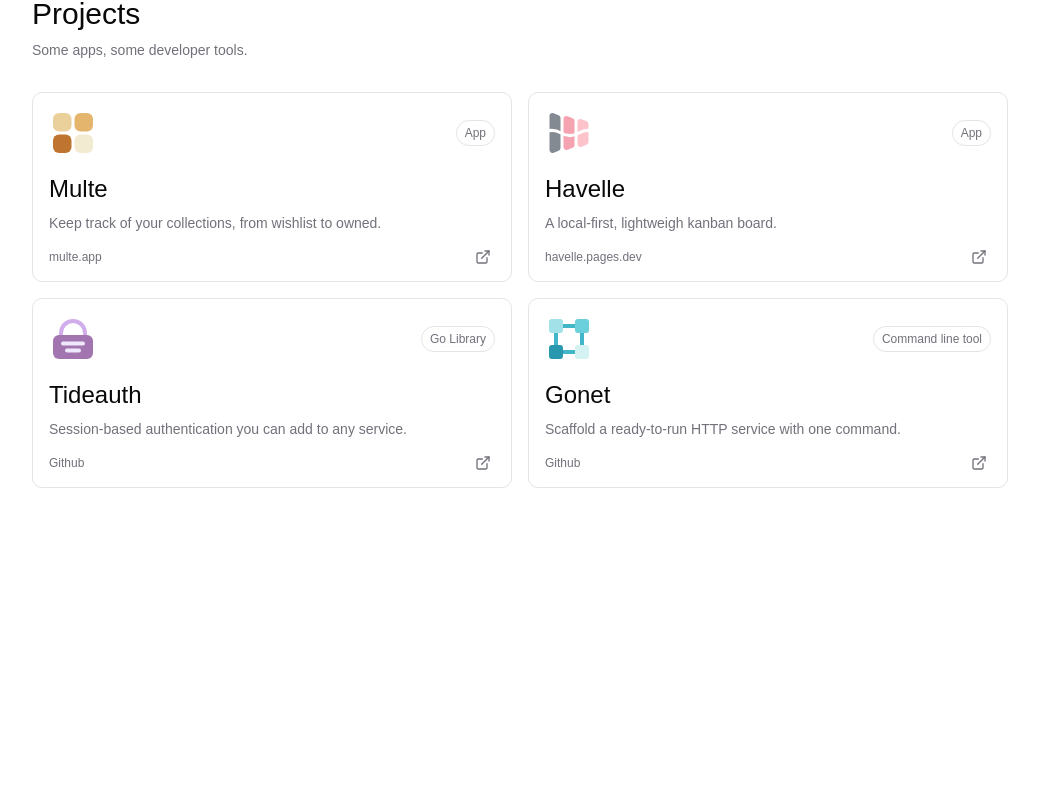
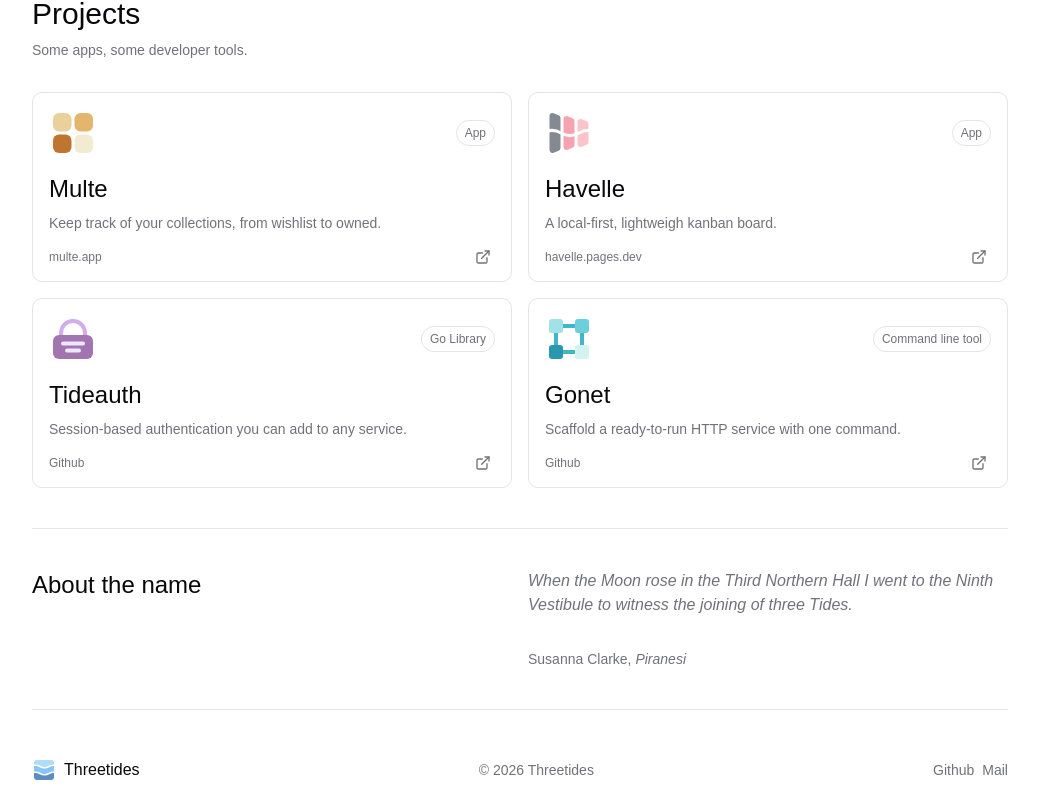
Before and after one commit to threetides/threetides, a React (Vite) app: page / in a window 1280 px wide. Shown: the part 436-1242 px from the top of the page, without its empty margins (120-1159 px from the left). Before the commit the page ends 948 px from the top, so only its background shows below. Built offline with nearby package versions, Linux system fonts and the light colour scheme.

Commit message:
Added "About name" section and footer

```diff
--- a/src/App.tsx
+++ b/src/App.tsx
@@ -9,6 +9,7 @@ import multe from "@/assets/multe.svg"
 import havelle from "@/assets/havelle.svg"
 import tideauth from "@/assets/tideauth.svg"
 import gonet from "@/assets/gonet.svg"
+import { Footer } from "./features/navigation/Footer"
 
 export const App: FC = () => {
   const darkMode = useAtomValue(darkModeAtom)
@@ -37,9 +38,7 @@ export const App: FC = () => {
           </p>
           <div className="grid w-fit grid-flow-col auto-cols-fr gap-2">
             <Button size="lg" render={<a href="#projects">See the projects</a>} />
-            <Button variant="link" size="lg">
-              About the name
-            </Button>
+            <Button variant="link" size="lg" render={<a href="#about-name">About the name</a>} />
           </div>
         </div>
         <Separator />
@@ -156,7 +155,26 @@ export const App: FC = () => {
             </a>
           </div>
         </section>
+        <Separator />
+        <section id="about-name" className="flex flex-col gap-8">
+          <div className="grid gap-4 sm:grid-cols-2">
+            <h3 className="text-2xl" id="projects">
+              About the name
+            </h3>
+            <div className="flex flex-col gap-8">
+              <i className="text-muted-foreground">
+                When the Moon rose in the Third Northern Hall I went to the Ninth Vestibule to
+                witness the joining of three Tides.
+              </i>
+              <p className="text-muted-foreground text-sm font-light">
+                Susanna Clarke, <i>Piranesi</i>
+              </p>
+            </div>
+          </div>
+        </section>
+        <Separator />
       </main>
+      <Footer />
     </div>
   )
 }
--- /dev/null
+++ b/src/features/navigation/Footer.tsx
@@ -0,0 +1,36 @@
+import type { FC } from "react"
+import threetides from "@/assets/threetides.svg"
+import { Button } from "@/components/ui/button"
+import { GitBranch, Mail } from "lucide-react"
+
+const currentDate = new Date()
+const currentYear = currentDate.getFullYear()
+
+export const Footer: FC = () => {
+  return (
+    <div>
+      <div className="flex flex-col gap-4  p-6 max-w-5xl m-auto min-[425px]:flex-row min-[425px]:items-center min-[425px]:justify-between">
+        <div className="flex items-center gap-2">
+          <img src={threetides} alt="Threetides favicon" className="h-6" />
+          <span>Threetides</span>
+        </div>
+        <span className="text-sm text-muted-foreground">© {currentYear} Threetides</span>
+        <div className="flex items-center gap-2">
+          <a
+            href="https://github.com/threetides"
+            target="_blank"
+            className="flex items-center text-sm text-muted-foreground"
+          >
+            Github
+          </a>
+          <a
+            href="mailto:hello@threetides.dev"
+            className="flex items-center text-sm text-muted-foreground"
+          >
+            Mail
+          </a>
+        </div>
+      </div>
+    </div>
+  )
+}
```
